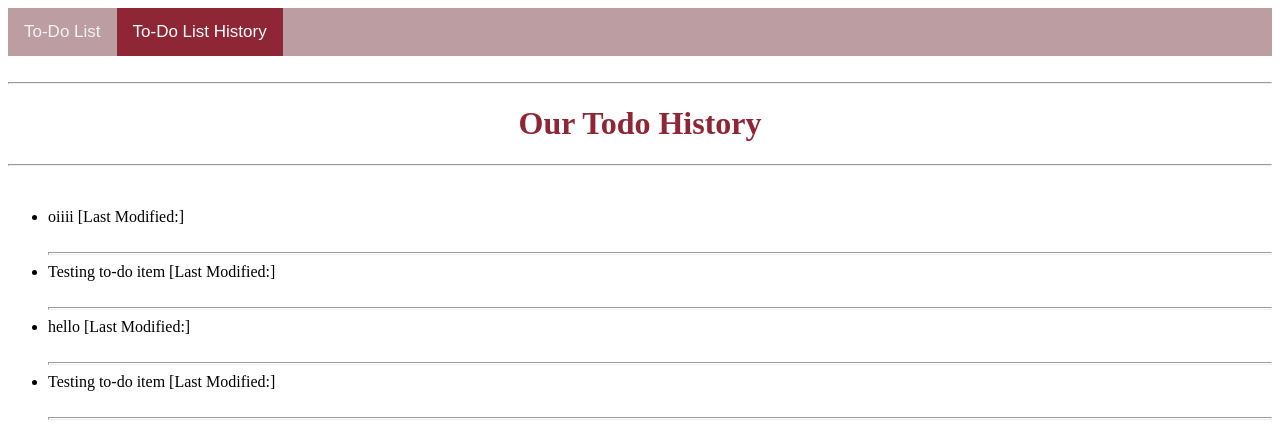
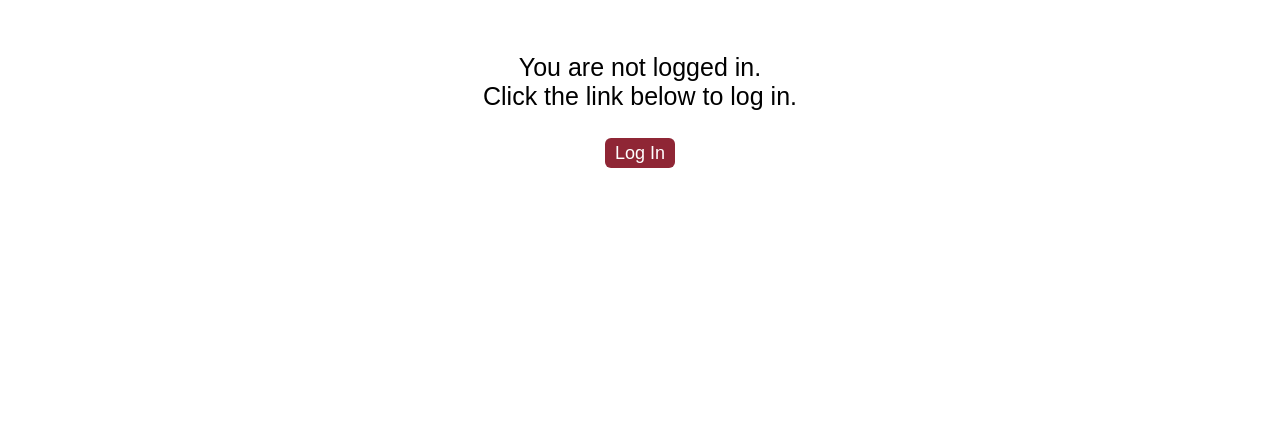
Before and after one commit to zxlee00/ETI_ToDoList, a Django app: page /todoHistory/ in a window 1280 px wide. Shown: the top 425 px of the page. Run offline with Django 3.2, Linux system fonts and the light colour scheme; data comes from the database, SQL or seed files in the repository.

Commit message:
#24 Modified todo history page so it checks whether user is logged in

```diff
--- a/ETIToDoList/templates/todoHistory.html
+++ b/ETIToDoList/templates/todoHistory.html
@@ -38,6 +38,7 @@
 
     </style>
 
+{% if user.is_authenticated %}
 <body>
     <div class="topnav" style="font-family: Arial">
       <a href="/todo/">To-Do List</a>
@@ -68,5 +69,11 @@ Our Todo History</h1>
         <a href="{% url 'logout' %}" style="border-radius: 6px; border: 0px; background-color: #8f2635; font-size: 18px; padding: 5px 10px; text-decoration: None; color: white; font-family: Arial;">Log Out</a>
     </div>
 </body>
+{% else %}
+<div style="font-family: Arial; padding: 20px; text-align: center; font-size: 25px">
+    <p>You are not logged in.<br />Click the link below to log in.</p>
+    <a href="{% url 'login' %}" style="border-radius: 6px; border: 0px; background-color: #8f2635; font-size: 18px; padding: 5px 10px; text-decoration: None; color: white">Log In</a>
+</div>
+{% endif %}
 
 </html>
```
